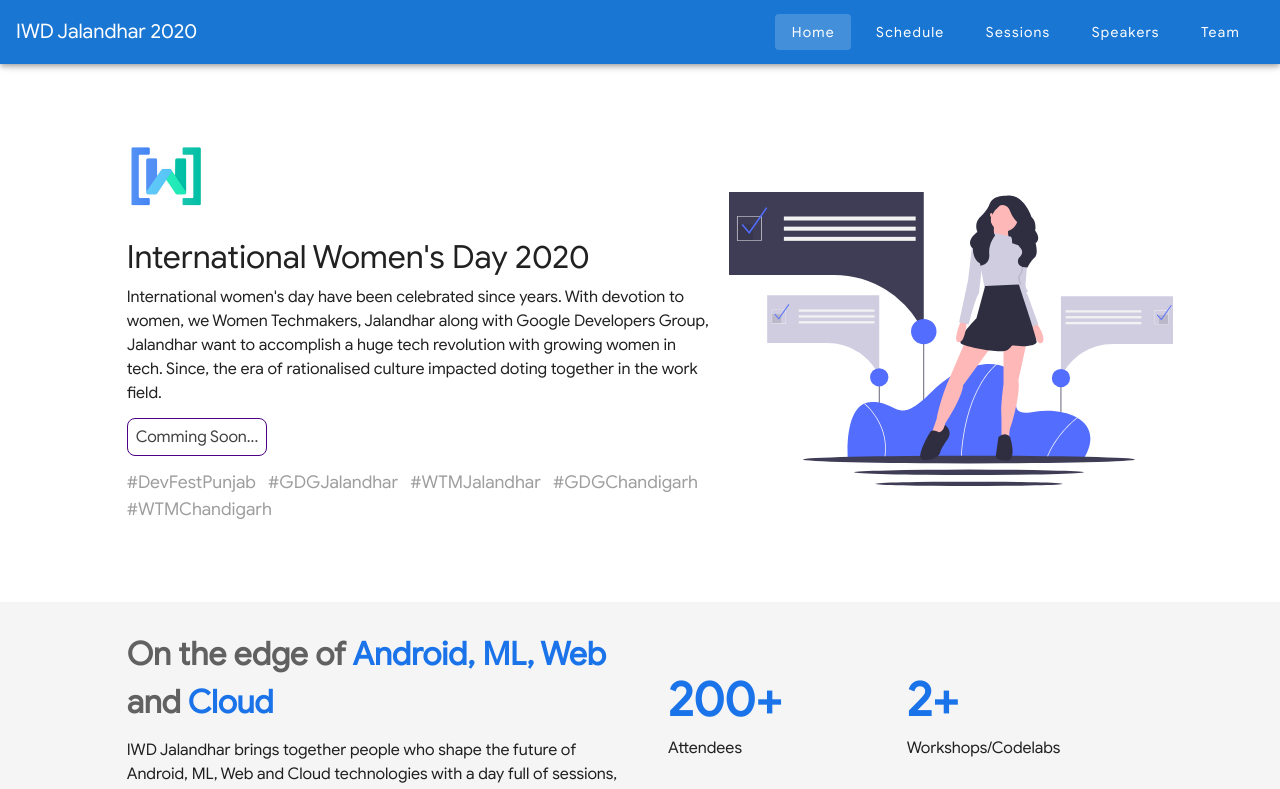
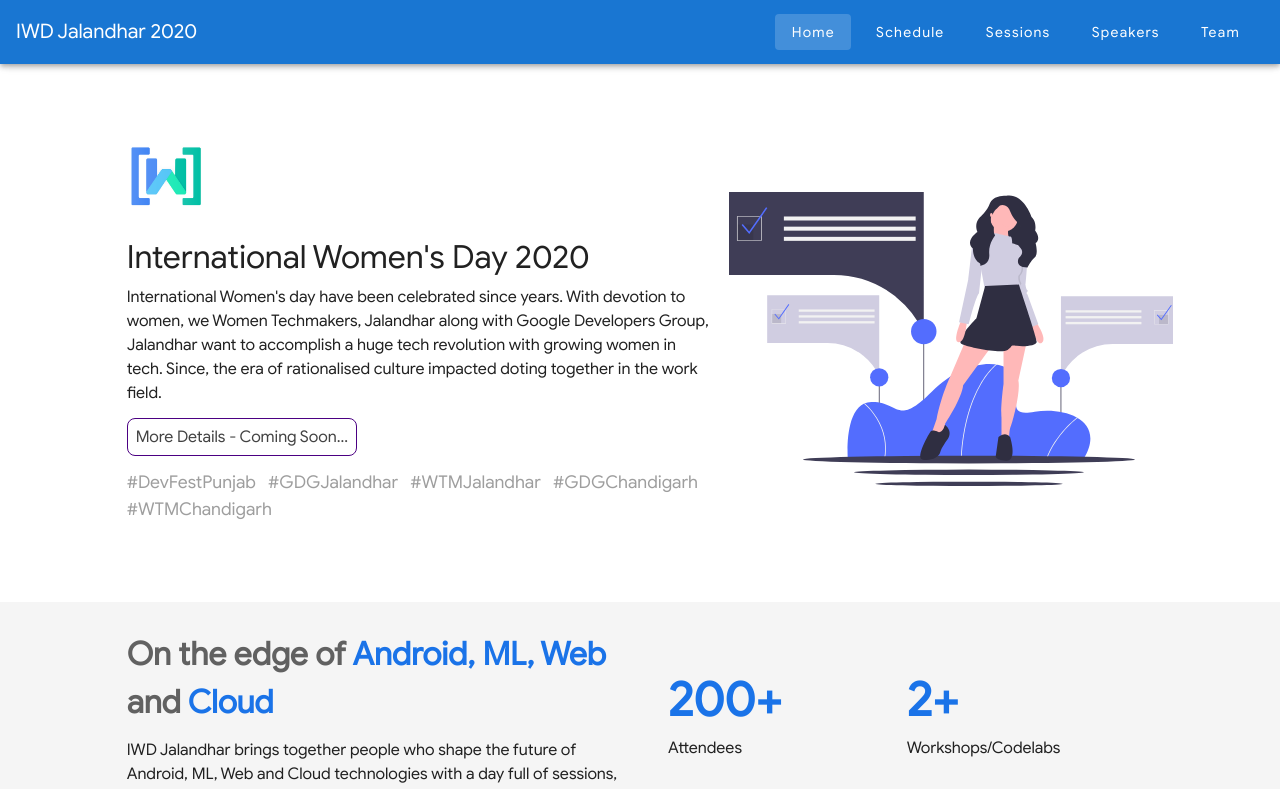
Before and after one commit to GDG-Jalandhar/iwd2020-jalandhar, a Vue app: page / in a window 1280 px wide. Shown: the top 789 px of the page. Built offline with nearby package versions, Linux system fonts and the light colour scheme.

Commit message:
Home Screen description updated

```diff
--- a/src/components/home/HomeStartScreen.vue
+++ b/src/components/home/HomeStartScreen.vue
@@ -21,10 +21,10 @@
                 </p> -->
 
                 <p class="google-font mb-0 mt-5 mb-1" style="font-size:200%">International Women's Day 2020</p>
-                <p class="google-font mb-0" style="font-size:100%">International women's day have been celebrated since years. With devotion to women, we Women Techmakers, Jalandhar along with Google Developers Group, Jalandhar want to accomplish a huge tech revolution with growing women in tech. Since, the era of rationalised culture impacted doting together in the work field. </p>
+                <p class="google-font mb-0" style="font-size:100%">International Women's day have been celebrated since years. With devotion to women, we Women Techmakers, Jalandhar along with Google Developers Group, Jalandhar want to accomplish a huge tech revolution with growing women in tech. Since, the era of rationalised culture impacted doting together in the work field. </p>
                 <p class="google-font my-0 my-3 mt-5" >
                     <span style="font-size:100%;color:#424242;border:1px solid indigo;border-radius:8px" class="pa-2">
-                        Comming Soon...
+                        More Details - Coming Soon...
                     </span>
                 </p>
 
--- a/src/components/home/HomeStartScreenMobileView.vue
+++ b/src/components/home/HomeStartScreenMobileView.vue
@@ -34,13 +34,13 @@
         GDG Jalandhar
       </div>
 
-      <div class="google-font">International women's day have been celebrated since years. With devotion to women, we Women Techmakers, Jalandhar along with Google Developers Group, Jalandhar want to accomplish a huge tech revolution with growing women in tech. Since, the era of rationalised culture impacted doting together in the work field.</div>
+      <div class="google-font">International Women's day have been celebrated since years. With devotion to women, we Women Techmakers, Jalandhar along with Google Developers Group, Jalandhar want to accomplish a huge tech revolution with growing women in tech. Since, the era of rationalised culture impacted doting together in the work field.</div>
     </v-card-text>
 
     <v-divider class="mx-4"></v-divider>
 
     <v-card-text class="google-font">
-      <div class="subtitle-1 text--primary">Coming Soon...</div>
+      <div class="subtitle-1 text--primary">More Details - Coming Soon...</div>
       <!-- <div class="subtitle-2 text--primary">The LaLit, Chandigarh</div> -->
       <v-chip-group
         small
```
